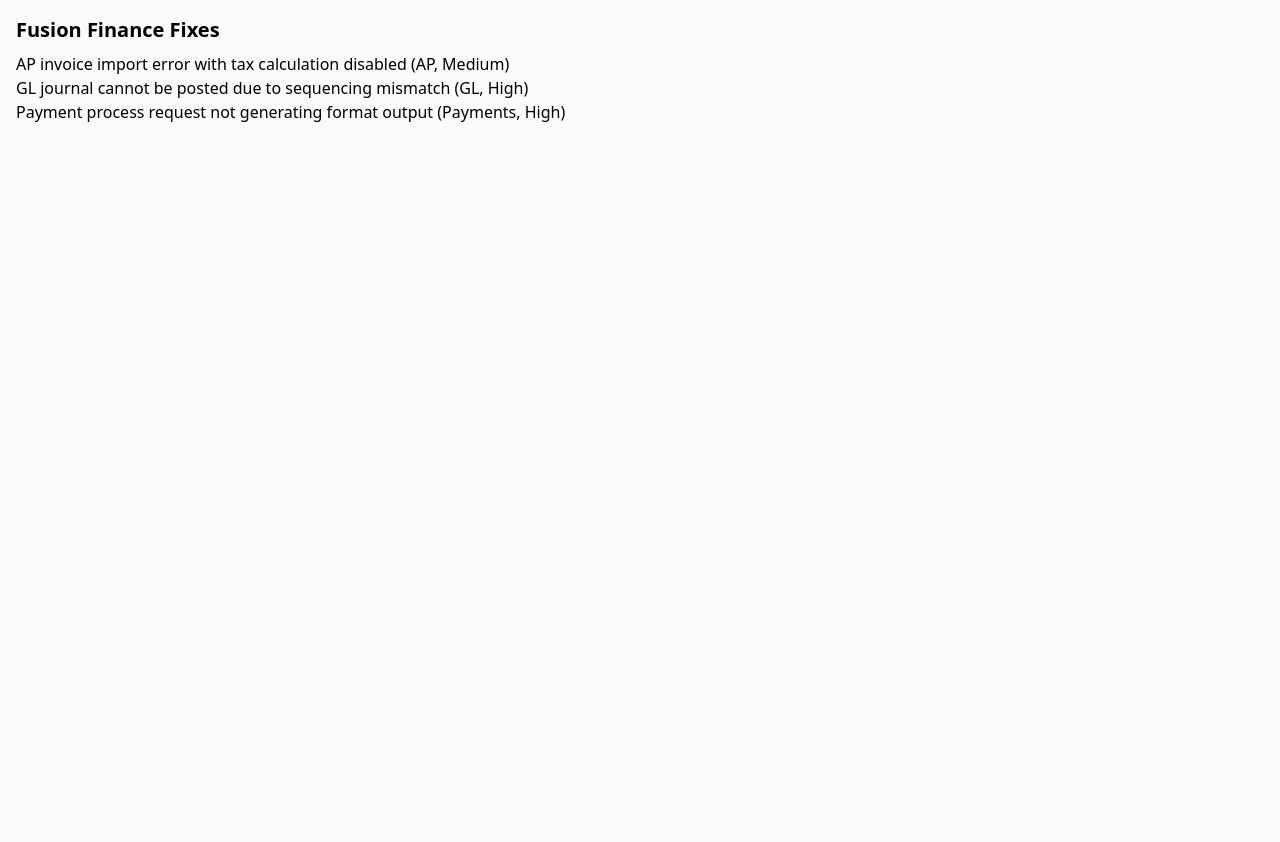
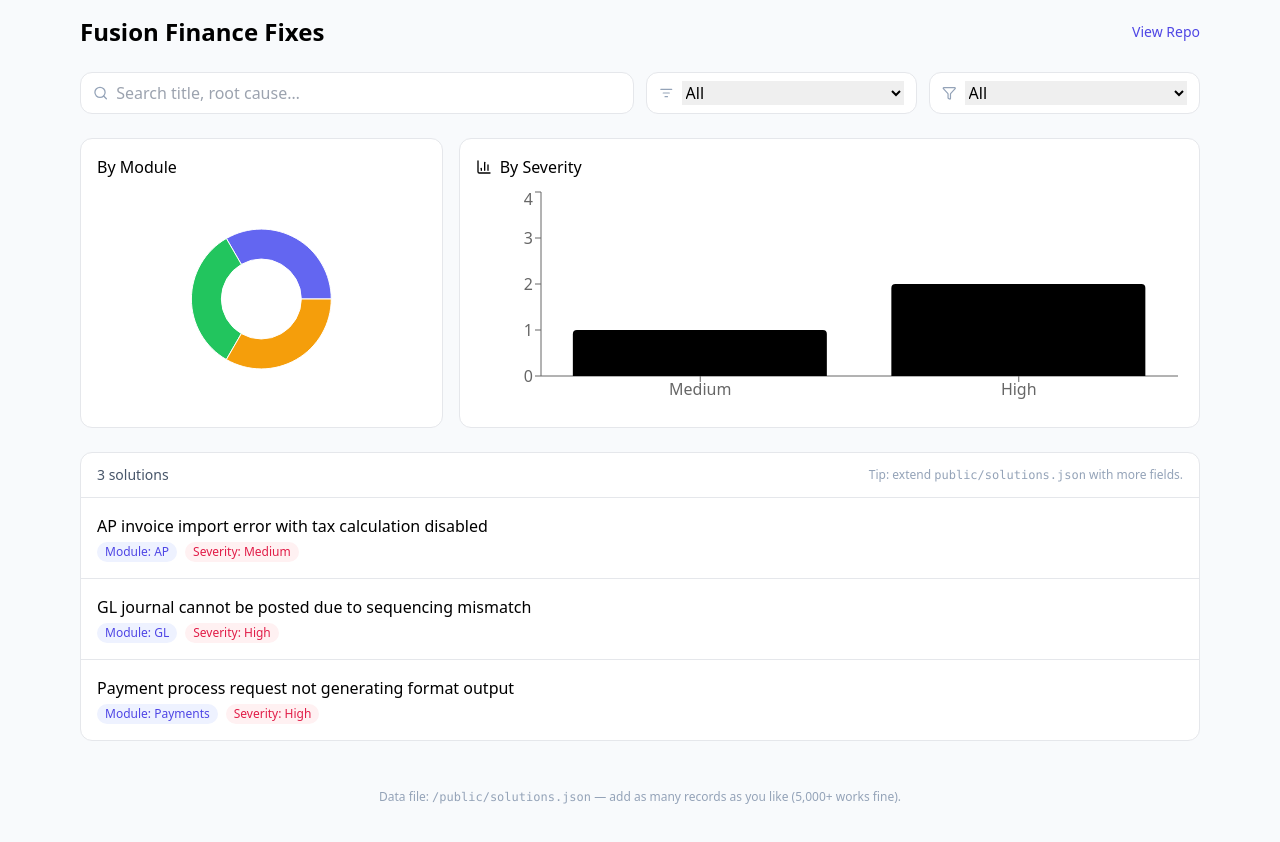
Before and after one commit to Sagarharwani/Fusion-Fix-V2, a React (Vite) app: page / in a window 1280 px wide. Shown: the top 842 px of the page. Before the commit the page ends 800 px from the top, so only its background shows below. Built offline with nearby package versions, Linux system fonts and the light colour scheme.

Commit message:
Update App.tsx

```diff
--- a/src/App.tsx
+++ b/src/App.tsx
@@ -1,37 +1,208 @@
-import React, { useEffect, useMemo, useState } from "react"
+import { useEffect, useMemo, useState } from "react";
+import { Search, Filter, ListFilter, BarChart3, Link as LinkIcon, Play } from "lucide-react";
+import { PieChart, Pie, Cell, ResponsiveContainer, Bar, BarChart, XAxis, YAxis, Tooltip } from "recharts";
 
-type RefLink = { kind: string; url?: string; mosDocId?: string }
-type Item = {
-  id: string
-  title: string
-  module: string
-  severity: string
-}
+type Solution = {
+  id: string;
+  title: string;
+  module?: string;          // AP, AR, GL, Payments, SLA, Approvals, etc.
+  severity?: "Low" | "Medium" | "High" | "Critical";
+  rootCause?: string;
+  preChecks?: string[];
+  steps?: string[];
+  validation?: string[];
+  oracleDocs?: string[];    // Oracle doc links
+  videos?: string[];        // YouTube links
+};
+
+const TAGS = ["AP","AR","GL","Payments","SLA","Approvals","Tax","Supplier","Invoices","UAT","DEV","PROD"];
+const COLORS = ["#6366f1","#22c55e","#f59e0b","#ef4444","#06b6d4","#a855f7","#10b981","#f97316"];
 
 export default function App() {
-  const [data, setData] = useState<Item[]>([])
-  const [loading, setLoading] = useState(true)
-  const [error, setError] = useState<string | null>(null)
+  const [all, setAll] = useState<Solution[]>([]);
+  const [q, setQ] = useState("");
+  const [module, setModule] = useState<string>("All");
+  const [severity, setSeverity] = useState<string>("All");
 
   useEffect(() => {
+    // public/solutions.json is served at /solutions.json in Vite/Vercel
     fetch("/solutions.json")
-      .then(r => r.ok ? r.json() : Promise.reject(r.statusText))
-      .then((rows: Item[]) => setData(rows))
-      .catch(err => setError(String(err)))
-      .finally(() => setLoading(false))
-  }, [])
+      .then(r => r.json())
+      .then((data: Solution[]) => setAll(data))
+      .catch(() => setAll([]));
+  }, []);
 
-  if (loading) return <div>Loading…</div>
-  if (error)   return <div>Failed to load: {error}</div>
+  const modules = useMemo(() => {
+    const m = new Set<string>();
+    all.forEach(x => x.module && m.add(x.module));
+    return ["All", ...Array.from(m).sort()];
+  }, [all]);
+
+  const severities = ["All","Low","Medium","High","Critical"];
+
+  const filtered = useMemo(() => {
+    return all.filter(s => {
+      const hitQ =
+        !q ||
+        s.title?.toLowerCase().includes(q.toLowerCase()) ||
+        s.rootCause?.toLowerCase().includes(q.toLowerCase());
+      const hitM = module === "All" || s.module === module;
+      const hitS = severity === "All" || s.severity === severity;
+      return hitQ && hitM && hitS;
+    });
+  }, [all, q, module, severity]);
+
+  const byModule = useMemo(() => {
+    const map: Record<string, number> = {};
+    filtered.forEach(s => {
+      const key = s.module ?? "Unknown";
+      map[key] = (map[key] || 0) + 1;
+    });
+    return Object.entries(map).map(([name, value]) => ({ name, value }));
+  }, [filtered]);
+
+  const bySeverity = useMemo(() => {
+    const order = ["Low","Medium","High","Critical","Unknown"];
+    const map: Record<string, number> = {};
+    filtered.forEach(s => {
+      const key = s.severity ?? "Unknown";
+      map[key] = (map[key] || 0) + 1;
+    });
+    return order
+      .filter(k => map[k])
+      .map(k => ({ name: k, value: map[k] }));
+  }, [filtered]);
 
   return (
-    <div className="p-4 space-y-2">
-      <h1 className="text-xl font-bold">Fusion Finance Fixes</h1>
-      <ul>
-        {data.slice(0, 20).map(d => (
-          <li key={d.id}>{d.title} ({d.module}, {d.severity})</li>
-        ))}
-      </ul>
+    <div className="max-w-6xl mx-auto p-4 space-y-6">
+      <header className="flex items-center justify-between">
+        <h1 className="text-2xl font-semibold">Fusion Finance Fixes</h1>
+        <a
+          className="text-sm text-indigo-600 hover:underline"
+          href="https://github.com/Sagarharwani/Fusion-Fix-V2"
+          target="_blank"
+          rel="noreferrer"
+        >
+          View Repo
+        </a>
+      </header>
+
+      {/* Filters */}
+      <section className="grid md:grid-cols-4 gap-3">
+        <div className="col-span-2 flex items-center gap-2 bg-white rounded-xl border px-3 py-2">
+          <Search className="w-4 h-4 text-slate-400" />
+          <input
+            className="w-full outline-none"
+            placeholder="Search title, root cause…"
+            value={q}
+            onChange={e => setQ(e.target.value)}
+          />
+        </div>
+        <div className="flex items-center gap-2 bg-white rounded-xl border px-3 py-2">
+          <ListFilter className="w-4 h-4 text-slate-400" />
+          <select className="w-full outline-none" value={module} onChange={e => setModule(e.target.value)}>
+            {modules.map(m => <option key={m}>{m}</option>)}
+          </select>
+        </div>
+        <div className="flex items-center gap-2 bg-white rounded-xl border px-3 py-2">
+          <Filter className="w-4 h-4 text-slate-400" />
+          <select className="w-full outline-none" value={severity} onChange={e => setSeverity(e.target.value)}>
+            {severities.map(s => <option key={s}>{s}</option>)}
+          </select>
+        </div>
+      </section>
+
+      {/* Stats */}
+      <section className="grid md:grid-cols-3 gap-4">
+        <div className="bg-white rounded-xl border p-4">
+          <h3 className="font-medium mb-2">By Module</h3>
+          <div className="h-56">
+            <ResponsiveContainer width="100%" height="100%">
+              <PieChart>
+                <Pie dataKey="value" data={byModule} innerRadius={40} outerRadius={70}>
+                  {byModule.map((_, i) => <Cell key={i} fill={COLORS[i % COLORS.length]} />)}
+                </Pie>
+                <Tooltip />
+              </PieChart>
+            </ResponsiveContainer>
+          </div>
+        </div>
+
+        <div className="bg-white rounded-xl border p-4 col-span-2">
+          <div className="flex items-center gap-2 mb-2">
+            <BarChart3 className="w-4 h-4" /><h3 className="font-medium">By Severity</h3>
+          </div>
+          <div className="h-56">
+            <ResponsiveContainer width="100%" height="100%">
+              <BarChart data={bySeverity}>
+                <XAxis dataKey="name" />
+                <YAxis allowDecimals={false} />
+                <Tooltip />
+                <Bar dataKey="value" radius={[4,4,0,0]} />
+              </BarChart>
+            </ResponsiveContainer>
+          </div>
+        </div>
+      </section>
+
+      {/* Results */}
+      <section className="bg-white rounded-xl border overflow-hidden">
+        <div className="px-4 py-3 border-b flex items-center justify-between">
+          <div className="text-sm text-slate-600">{filtered.length} solutions</div>
+          <div className="text-xs text-slate-400">Tip: extend <code>public/solutions.json</code> with more fields.</div>
+        </div>
+
+        <ul className="divide-y">
+          {filtered.map(s => (
+            <li key={s.id} className="px-4 py-4 hover:bg-slate-50">
+              <div className="flex items-start justify-between gap-3">
+                <div>
+                  <h4 className="font-medium">{s.title}</h4>
+                  <div className="mt-1 flex flex-wrap gap-2 text-xs">
+                    {s.module && <span className="px-2 py-0.5 rounded-full bg-indigo-50 text-indigo-600">Module: {s.module}</span>}
+                    {s.severity && <span className="px-2 py-0.5 rounded-full bg-rose-50 text-rose-600">Severity: {s.severity}</span>}
+                  </div>
+                  {s.rootCause && <p className="mt-2 text-sm text-slate-600"><b>Root cause:</b> {s.rootCause}</p>}
+                  {s.preChecks?.length ? (
+                    <div className="mt-2">
+                      <p className="text-sm font-medium">Pre-checks</p>
+                      <ul className="list-disc ml-5 text-sm text-slate-700">
+                        {s.preChecks.map((x,i)=><li key={i}>{x}</li>)}
+                      </ul>
+                    </div>
+                  ) : null}
+                  {s.steps?.length ? (
+                    <div className="mt-2">
+                      <p className="text-sm font-medium">Resolution steps</p>
+                      <ol className="list-decimal ml-5 text-sm text-slate-700">
+                        {s.steps.map((x,i)=><li key={i}>{x}</li>)}
+                      </ol>
+                    </div>
+                  ) : null}
+                  {(s.oracleDocs?.length || s.videos?.length) ? (
+                    <div className="mt-2 flex flex-wrap gap-2">
+                      {s.oracleDocs?.map((u,i)=>(
+                        <a key={i} href={u} target="_blank" className="inline-flex items-center gap-1 text-xs text-indigo-600 hover:underline">
+                          <LinkIcon className="w-3 h-3"/> Oracle Doc
+                        </a>
+                      ))}
+                      {s.videos?.map((u,i)=>(
+                        <a key={i} href={u} target="_blank" className="inline-flex items-center gap-1 text-xs text-rose-600 hover:underline">
+                          <Play className="w-3 h-3"/> Video
+                        </a>
+                      ))}
+                    </div>
+                  ):null}
+                </div>
+              </div>
+            </li>
+          ))}
+        </ul>
+      </section>
+
+      <footer className="py-6 text-center text-xs text-slate-400">
+        Data file: <code>/public/solutions.json</code> — add as many records as you like (5,000+ works fine).
+      </footer>
     </div>
-  )
+  );
 }
```
